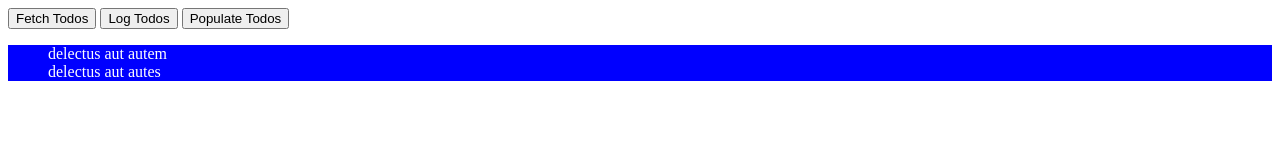
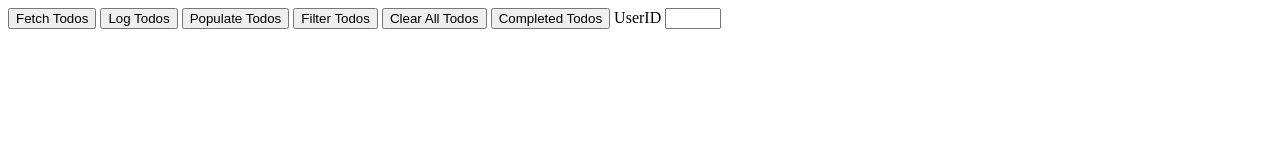
Before and after one commit to jpswt/Dummy-Data-Todo-List, a plain HTML site: page index.html in a window 1280 px wide. Both pictures are taken after a click on the button "Populate Todos". Drawn offline with Linux system fonts and the light colour scheme.

Commit message:
fix populate todos

```diff
--- a/index.html
+++ b/index.html
@@ -13,6 +13,11 @@
     <button onclick="fetchTodos()">Fetch Todos</button>
     <button onclick="logTodos()">Log Todos</button>
     <button onclick="populateTodos()">Populate Todos</button>
+    <button onclick="filterTodos()">Filter Todos</button>
+    <button onclick="clearAll()">Clear All Todos</button>
+    <button onclick="completedTodos()">Completed Todos</button>
+    <label for="userid">UserID</label>
+    <input type="number" min="1" max="10" name="userid" id="userNum">
     <ol id="todo-list" class="todo-style">
         <!-- LIs will go here -->
     </ol>
--- a/styles.css
+++ b/styles.css
@@ -1,6 +1,6 @@
 .todo-style {
-	background-color: blue;
-	color: white;
+	/* background-color: blue;
+	color: white; */
 }
 
 ol.todo-style {
--- a/styles.js
+++ b/styles.js
@@ -1,18 +1,18 @@
     // We'll pre-populate this array with a couple objects just so it's not undefined if your internet connection isn't working properly.
 
-    let arrayOfTodos = [
-        {
-        "userId": 14,
-        "id": 1,
-        "title": "delectus aut autem",
-        "completed": false
-    },
-    {
-        "userId": 20,
-        "id": 2,
-        "title": "delectus aut autes",
-        "completed": false
-    }]
+    // let arrayOfTodos = [
+    //     {
+    //     "userId": 14,
+    //     "id": 1,
+    //     "title": "delectus aut autem",
+    //     "completed": false
+    // },
+    // {
+    //     "userId": 20,
+    //     "id": 2,
+    //     "title": "delectus aut autes",
+    //     "completed": false
+    // }]
 
     const fetchTodos = () => {
         fetch('https://jsonplaceholder.typicode.com/todos')
@@ -25,12 +25,12 @@
     }
 
     const populateTodos = () => {
-        const thingsTodo = document.getElementById("todo-list")
+
         for (i=0; i < arrayOfTodos.length; i++) {
-            const listItem = document.createElement("li")
+            let ol = document.getElementById("todo-list")
+            let li = document.createElement("li")
             const text = document.createTextNode(arrayOfTodos[i].title)
-            thingsTodo.appendChild(text)
-            thingsTodo.append(document.createElement("br"))
+            li.appendChild(text)
+            ol.appendChild(li)
         }
-
     }
```
